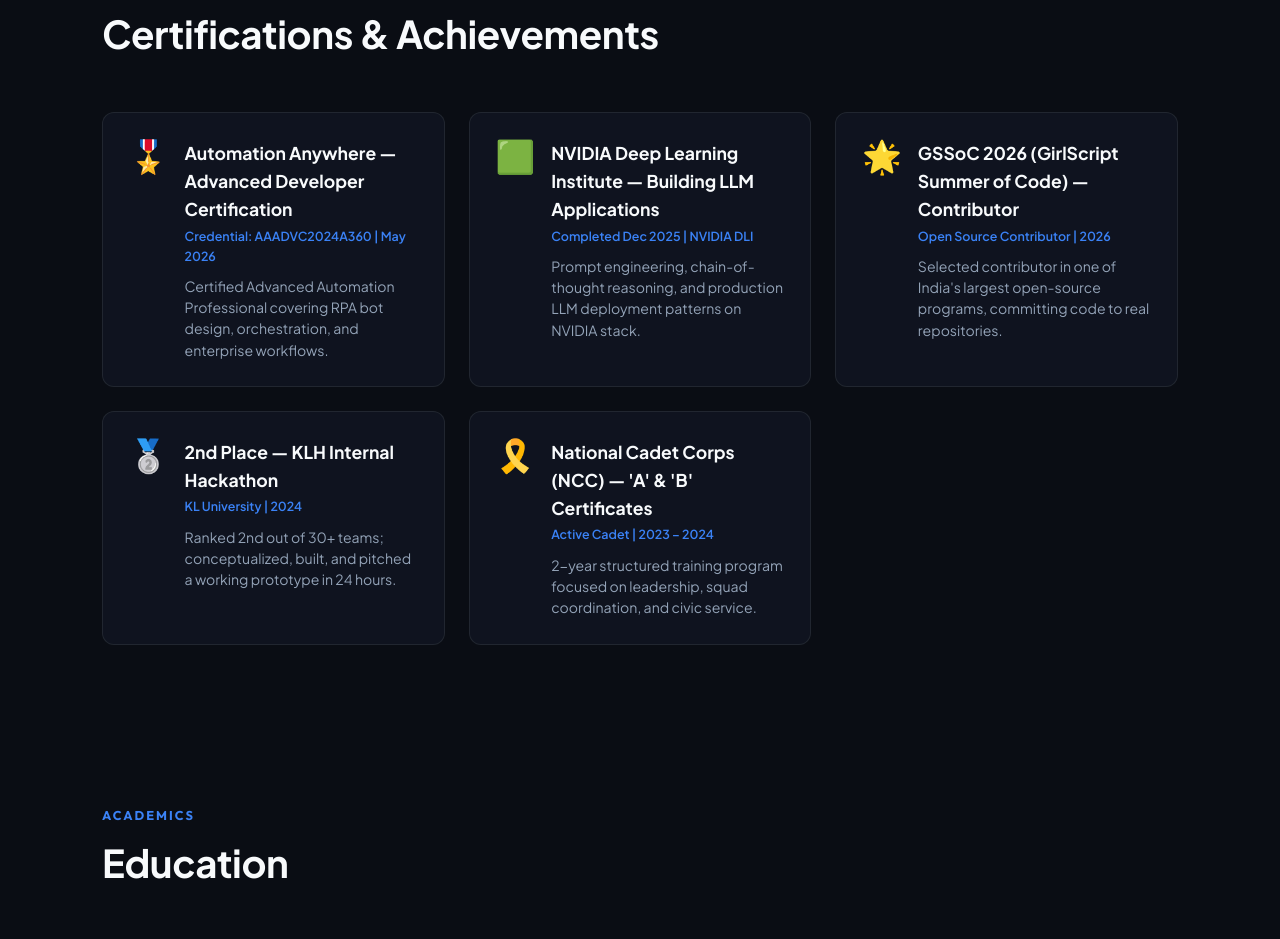
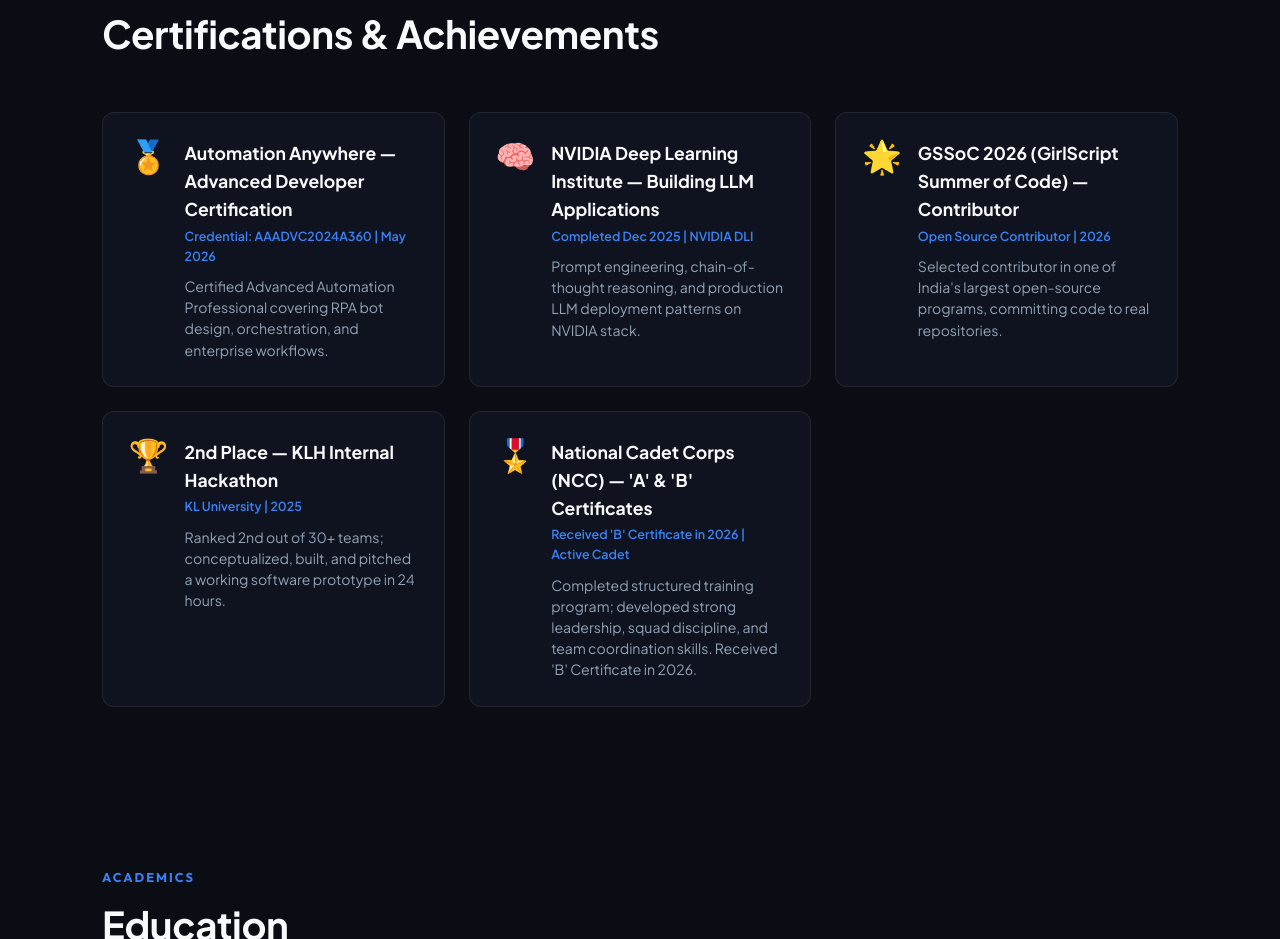
Before and after one commit to Thanvik931/Thanvik931, a website built with Vite: page index.html in a window 1280 px wide. Shown: the part 3702-4641 px from the top of the page. Built offline with nearby package versions, Linux system fonts and the light colour scheme; no server answers.

Commit message:
Update achievement dates (NCC B Cert 2026, Hackathon 2025) and refresh icons

```diff
--- a/index.html
+++ b/index.html
@@ -338,7 +338,7 @@
       <div class="achievements-grid-clean">
 
         <div class="achievement-box-clean">
-          <div class="achievement-icon">🎖️</div>
+          <div class="achievement-icon">🏅</div>
           <div class="achievement-body">
             <h3>Automation Anywhere — Advanced Developer Certification</h3>
             <div class="achievement-date">Credential: AAADVC2024A360 | May 2026</div>
@@ -347,7 +347,7 @@
         </div>
 
         <div class="achievement-box-clean">
-          <div class="achievement-icon">🟩</div>
+          <div class="achievement-icon">🧠</div>
           <div class="achievement-body">
             <h3>NVIDIA Deep Learning Institute — Building LLM Applications</h3>
             <div class="achievement-date">Completed Dec 2025 | NVIDIA DLI</div>
@@ -365,20 +365,20 @@
         </div>
 
         <div class="achievement-box-clean">
-          <div class="achievement-icon">🥈</div>
+          <div class="achievement-icon">🏆</div>
           <div class="achievement-body">
             <h3>2nd Place — KLH Internal Hackathon</h3>
-            <div class="achievement-date">KL University | 2024</div>
-            <p>Ranked 2nd out of 30+ teams; conceptualized, built, and pitched a working prototype in 24 hours.</p>
+            <div class="achievement-date">KL University | 2025</div>
+            <p>Ranked 2nd out of 30+ teams; conceptualized, built, and pitched a working software prototype in 24 hours.</p>
           </div>
         </div>
 
         <div class="achievement-box-clean">
-          <div class="achievement-icon">🎗️</div>
+          <div class="achievement-icon">🎖️</div>
           <div class="achievement-body">
             <h3>National Cadet Corps (NCC) — 'A' & 'B' Certificates</h3>
-            <div class="achievement-date">Active Cadet | 2023 – 2024</div>
-            <p>2-year structured training program focused on leadership, squad coordination, and civic service.</p>
+            <div class="achievement-date">Received 'B' Certificate in 2026 | Active Cadet</div>
+            <p>Completed structured training program; developed strong leadership, squad discipline, and team coordination skills. Received 'B' Certificate in 2026.</p>
           </div>
         </div>
 
@@ -540,7 +540,7 @@
           <p style="font-size: 0.88rem; margin-bottom: 1rem;">• <strong>StepUp for AI — Frontend Developer:</strong> Building UI components & responsive interfaces (Ending Aug 15, 2026).</p>
 
           <h4 style="color: var(--accent-blue); margin-bottom: 0.4rem; font-size: 0.95rem;">CERTIFICATIONS & ACHIEVEMENTS</h4>
-          <p style="font-size: 0.88rem;">• Automation Anywhere Advanced Developer Certification (AAADVC2024A360)<br>• NVIDIA DLI Building LLM Applications<br>• GSSoC 2026 Contributor | 2nd Place KLH Hackathon | NCC A & B Certificates</p>
+          <p style="font-size: 0.88rem;">• Automation Anywhere Advanced Developer Certification (AAADVC2024A360)<br>• NVIDIA DLI Building LLM Applications<br>• GSSoC 2026 Contributor | 2nd Place KLH Hackathon (2025) | NCC 'A' & 'B' Certificates (B Cert 2026)</p>
         </div>
       </div>
       <div class="modal-bottom">
```
